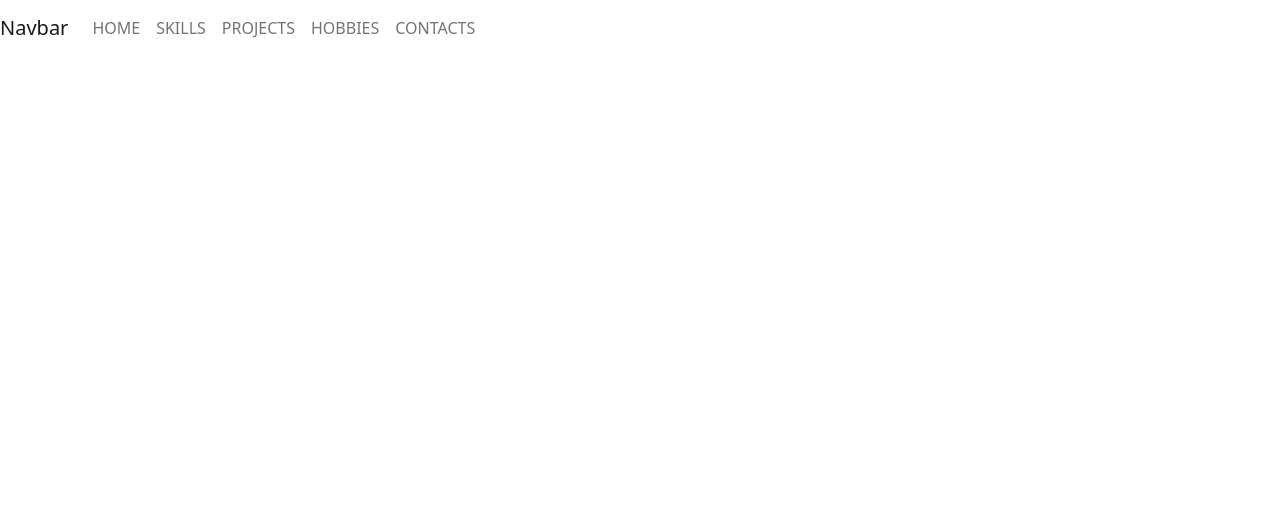
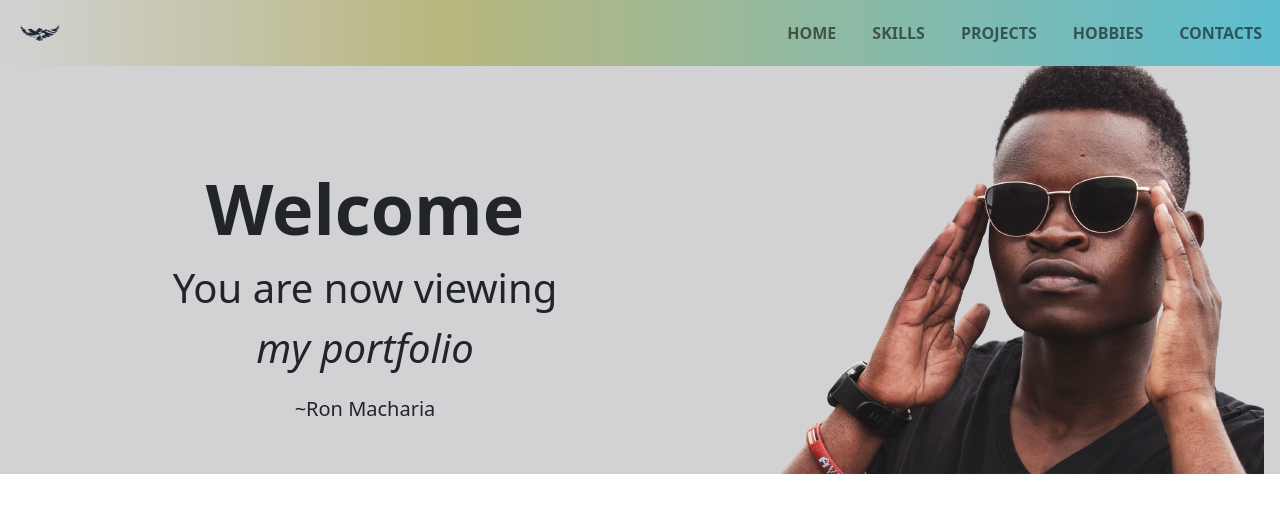
Before and after one commit to MachariaRon/Portfolio, a plain HTML site: page index.html in a window 1280 px wide. Drawn offline with nearby package versions, Linux system fonts and the light colour scheme.

Commit message:
Completed banner section

```diff
--- a/index.html
+++ b/index.html
@@ -14,12 +14,12 @@
 <body>
     <section id="navsyst">
         <nav class="navbar navbar-expand-lg navbar-light">
-            <a class="navbar-brand" href="#">Navbar</a>
+            <a class="navbar-brand" href="#"><img src="/img/backgrounds/8eac830d4f3eec40d53c38a0c733dbfb-removebg.png" alt="Ron Macharia's Logo"></a>
             <button class="navbar-toggler" type="button" data-toggle="collapse" data-target="#navbarNav" aria-controls="navbarNav" aria-expanded="false" aria-label="Toggle navigation">
-              <span class="navbar-toggler-icon"></span>
+                <i class="fas fa-bars"></i>
             </button>
             <div class="collapse navbar-collapse" id="navbarNav">
-              <ul class="navbar-nav ml-auto">
+              <ul class="navbar-nav ms-auto">
                 <li class="nav-item">
                   <a class="nav-link" href="#">HOME</a>
                 </li>
@@ -40,5 +40,26 @@
           </nav>
     </section>
 
+<!---------banner-section----------->
+    <section id="banner">
+        <div class="container">
+            <div class="row">
+                <div class="col-md-6">
+                    <h1 class="karibu">Welcome</h1>
+                    <p class="my-port">You are now viewing <br><em>my portfolio</em><br></p>
+                    <p class="my-port2">~Ron Macharia</p>
+                </div>
+                <div class="col-md-6 text-center">
+                    <img src="/img/backgrounds/Snapseed__2_-removebg-preview.png" class="image-fluid" alt="Ron Macharia">
+                </div>
+            </div>
+        </div>
+
+<!---------Skills-section---------->
+    <section>
+        <div class="container">
+
+        </div>
+    </section>
 </body>
 </html>
--- a/styles.css
+++ b/styles.css
@@ -7,3 +7,66 @@
 body {
     font-family: sans-serif;
 }
+
+#navsyst {
+    position: sticky;
+    top: 0;
+    z-index: 10;
+}
+
+.navbar {
+    background: rgb(44, 44, 44);
+    background: linear-gradient(90deg, rgba(210,210,213,1) 0%, rgba(121,118,9,0.5298494397759104) 35%, rgba(0,151,181,0.6334908963585435) 100%);
+    padding: 0;
+}
+
+.navbar-brand img {
+    height: 40px;
+    padding-left: 20px;
+}
+
+.navbar-nav li {
+    padding: 0 10px;
+}
+
+.navbar-nav li a{
+    font-weight: 600;
+    float: right;
+    text-align: left;
+}
+
+.fa-bars {
+    font-size: 30px;
+}
+
+.navbar-toggler {
+    outline: none !important;
+}
+
+/*-------banner section------*/
+
+#banner {
+    background-color: #d2d2d5;
+    padding-top: 0%;
+}
+
+.karibu {
+    font-size: 40px;
+    font-weight: 600;
+    margin-top: 100px;
+    padding-left: 20px;
+    text-align: center;
+    font-size: 70px;
+}
+
+.my-port {
+    padding-left: 20px;
+    text-align: center;
+    font-size: 40px;
+}
+
+.my-port2 {
+    padding-left: 20px;
+    text-align: center;
+    font-size: 20px;
+}
```
Also changed, not shown: img/backgrounds/8eac830d4f3eec40d53c38a0c733dbfb-removebg.png (added), img/backgrounds/Snapseed__2_-removebg-preview.png (added).
